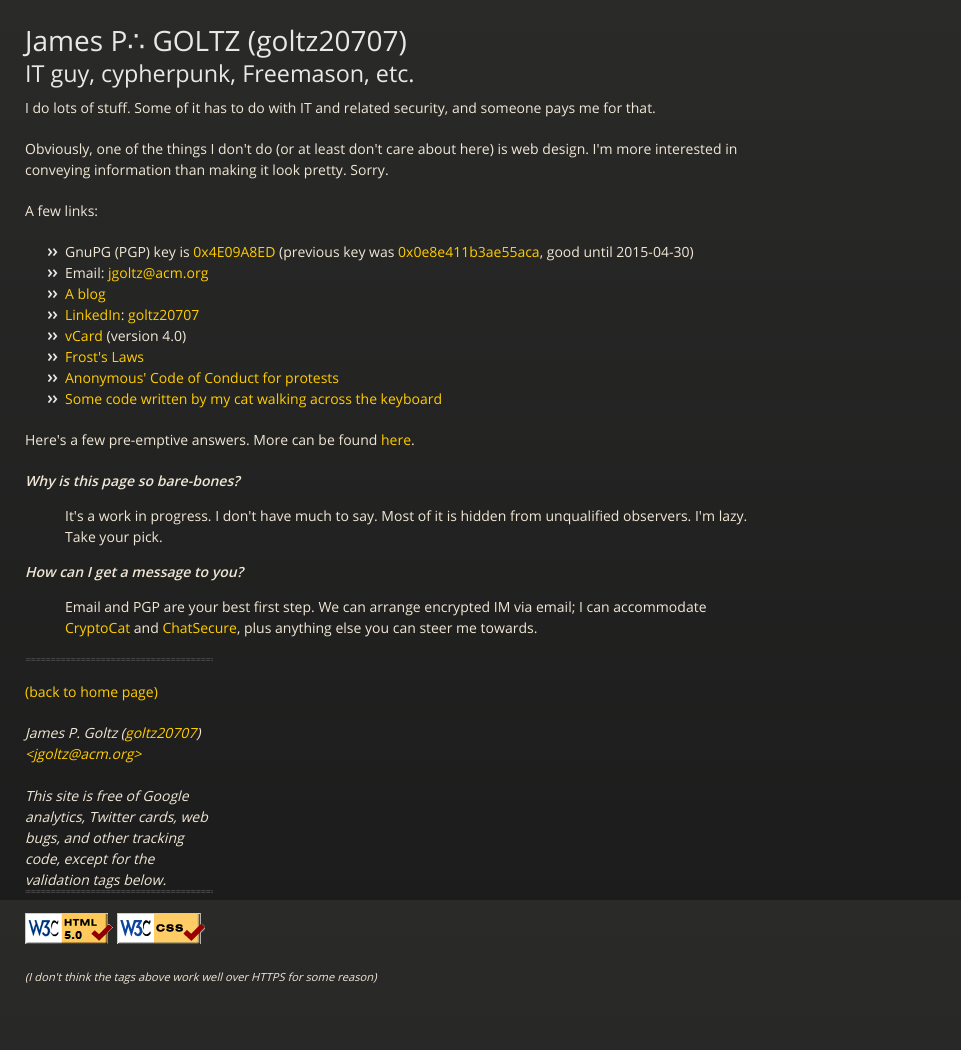
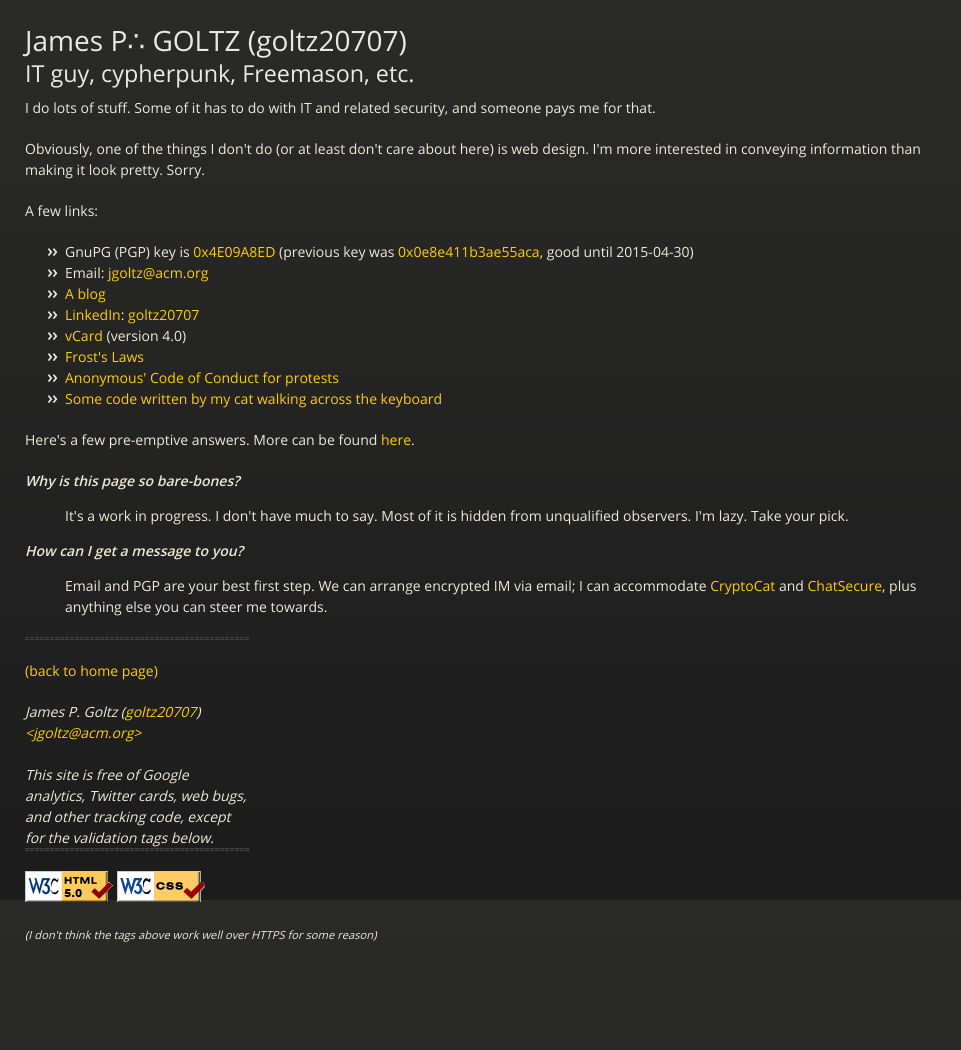
Before and after one commit to goltz20707/goltz20707.github.io, a Jekyll site: the page built from index.html, in a window 1280 px wide. Shown: the whole page, without its empty margins (0-961 px from the left). Built offline with Jekyll 4.4.1, drawn with Linux system fonts in a browser that asks for light colours; after the commit the page ends 1008 px from its top, so only the background shows below that.

Commit message:
Upped the max width.

```diff
--- a/css/default.css
+++ b/css/default.css
@@ -10,7 +10,7 @@
 @import url("http://fonts.googleapis.com/css?family=Pinyon+Script");
 
 /* Overall defaults. */
-body { max-width: 750px; margin: 25px; }
+body { max-width: 900px; margin: 25px; }
 
 /* Classes */
 .smaller { font-size: smaller; }
```
